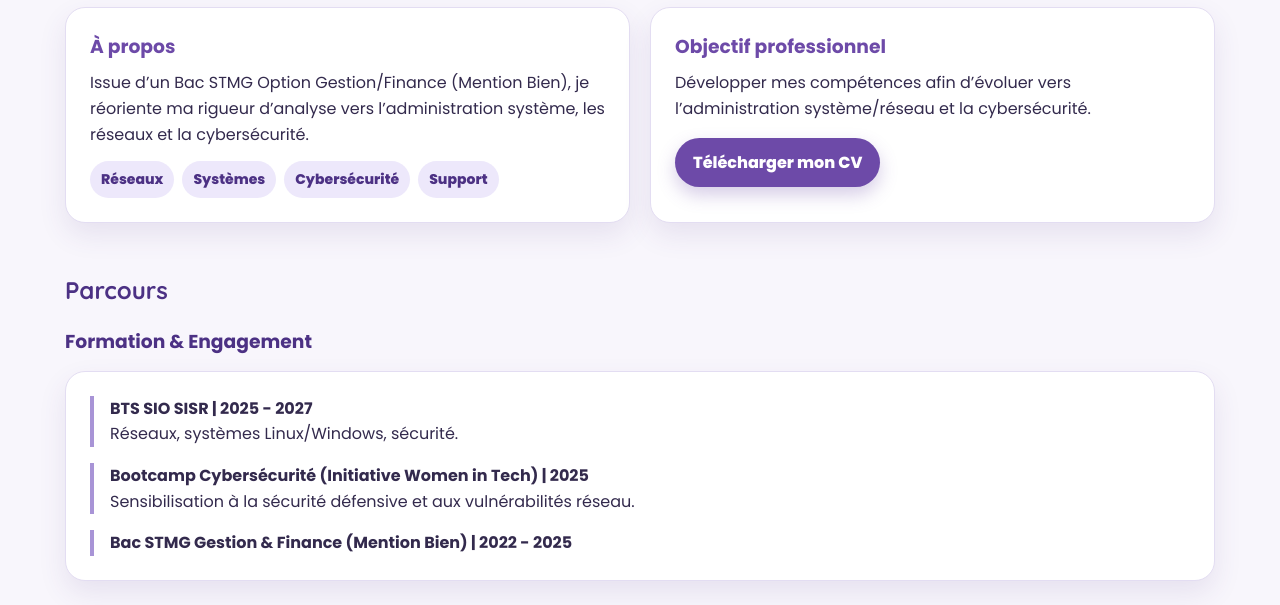
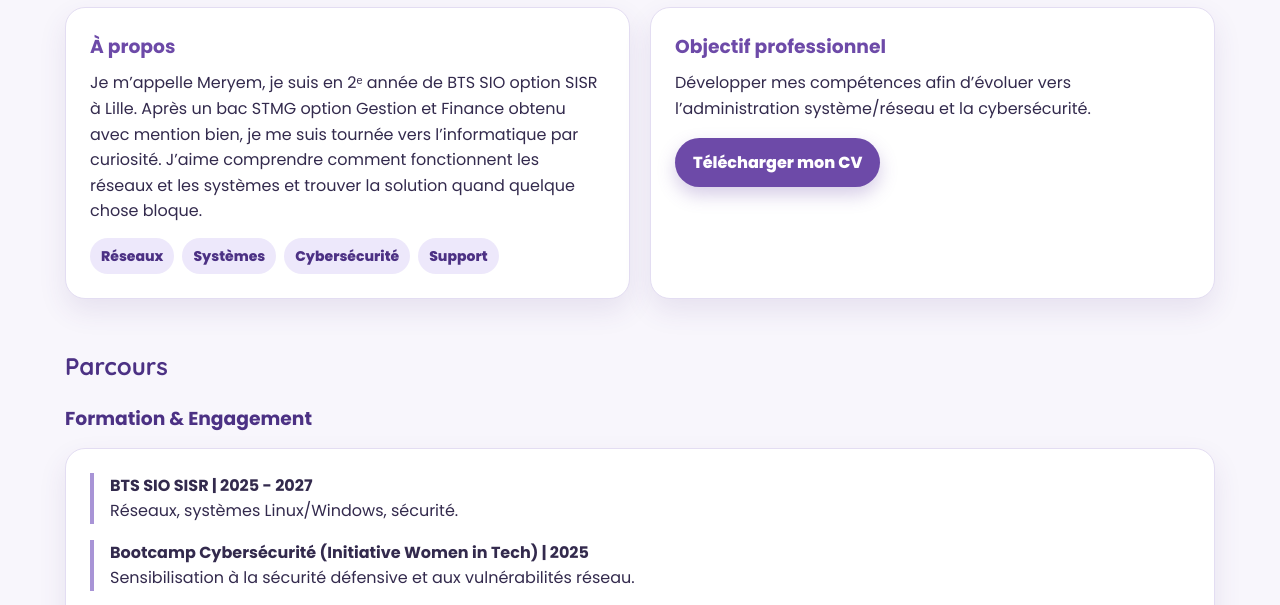
Before and after one commit to MouThon007/portfolio-meryem, a plain HTML site: page portfolio-bts-sio-pro/pages/profil.html in a window 1280 px wide. Shown: the part 192-797 px from the top of the page. Drawn offline with Linux system fonts and the light colour scheme.

Commit message:
Reecriture du texte A propos de la page Profil
Co-Authored-By: Claude Sonnet 5 <noreply@anthropic.com>

```diff
--- a/portfolio-bts-sio-pro/pages/profil.html
+++ b/portfolio-bts-sio-pro/pages/profil.html
@@ -3,7 +3,7 @@
 <section class="section"><div class="container">
 <h1>Profil</h1>
 <div class="grid">
-  <div class="card"><h3>À propos</h3><p>Issue d’un Bac STMG Option Gestion/Finance (Mention Bien), je réoriente ma rigueur d’analyse vers l’administration système, les réseaux et la cybersécurité.</p><div class="badges"><span>Réseaux</span><span>Systèmes</span><span>Cybersécurité</span><span>Support</span></div></div>
+  <div class="card"><h3>À propos</h3><p>Je m’appelle Meryem, je suis en 2ᵉ année de BTS SIO option SISR à Lille. Après un bac STMG option Gestion et Finance obtenu avec mention bien, je me suis tournée vers l’informatique par curiosité. J’aime comprendre comment fonctionnent les réseaux et les systèmes et trouver la solution quand quelque chose bloque.</p><div class="badges"><span>Réseaux</span><span>Systèmes</span><span>Cybersécurité</span><span>Support</span></div></div>
   <div class="card"><h3>Objectif professionnel</h3><p>Développer mes compétences afin d’évoluer vers l’administration système/réseau et la cybersécurité.</p><a class="btn" href="../documents/cv.pdf" target="_blank">Télécharger mon CV</a></div>
 </div>
 <div class="section"><h2>Parcours</h2><h3 style="color:var(--blue-dark);margin-bottom:14px">Formation &amp; Engagement</h3><div class="card timeline">
```
